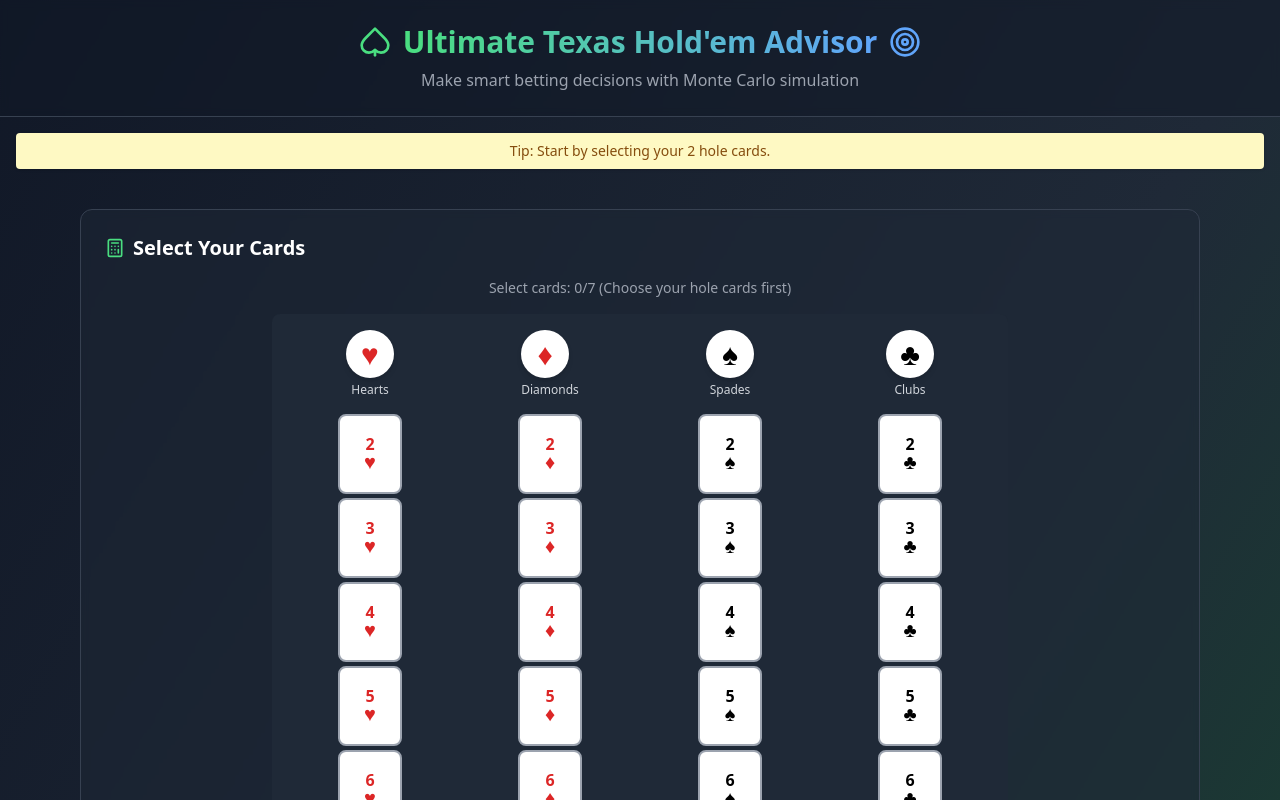
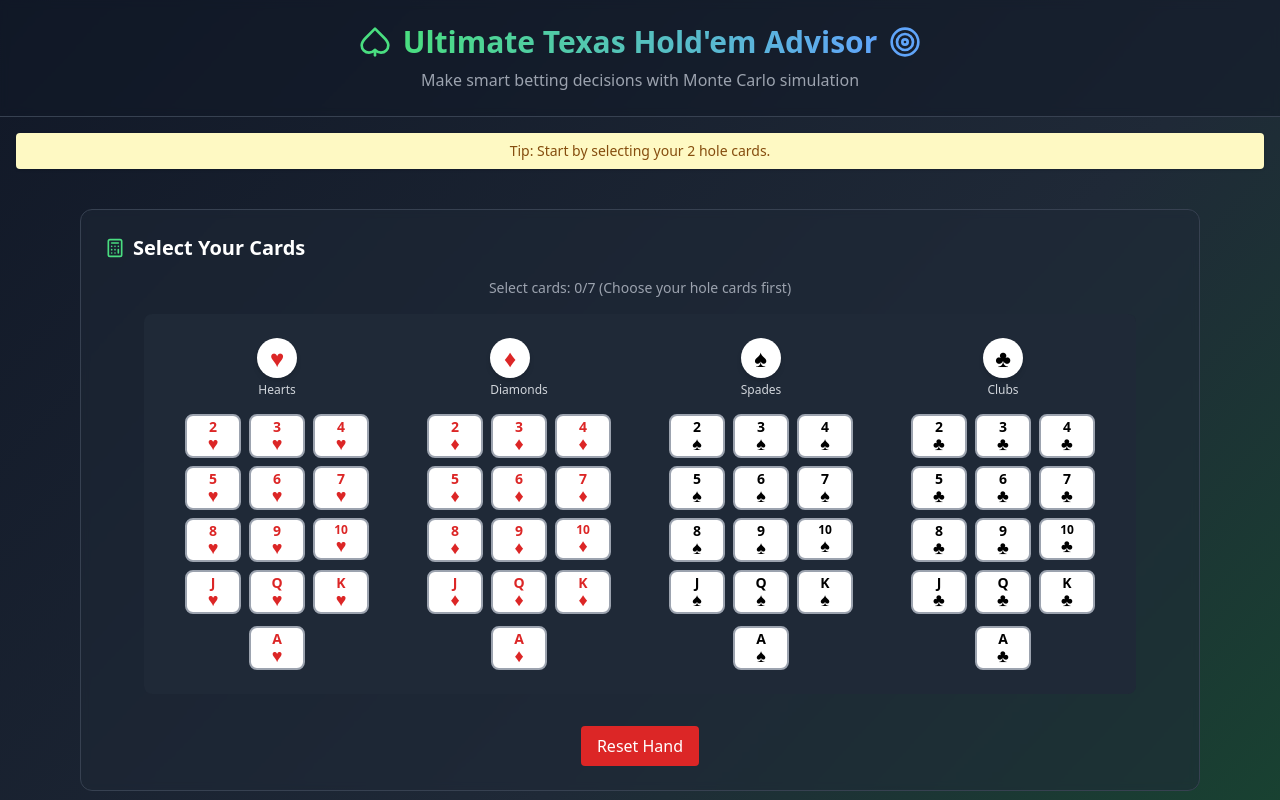
Before and after one commit to khulekanishibe/UltimateTexasHoldemPokerAdvisor, a React (Vite) app: page / in a window 1280 px wide. Shown: the top 800 px of the page. Built offline with nearby package versions, Linux system fonts and the light colour scheme.

Commit message:
Redesign card layout: 3 across, 4 down, Ace at bottom center

```diff
--- a/src/components/CardPicker.tsx
+++ b/src/components/CardPicker.tsx
@@ -3,8 +3,16 @@ import React, { useState } from "react";
 // Card type definition: rank + suit (e.g., "Ah", "Kd", "Qs")
 export type Card = `${'2'|'3'|'4'|'5'|'6'|'7'|'8'|'9'|'T'|'J'|'Q'|'K'|'A'}${'h'|'d'|'s'|'c'}`;
 
-const allRanks = ['2','3','4','5','6','7','8','9','T','J','Q','K','A'];
 const allSuits = ['h','d','s','c'];
+
+// Organize ranks in 3x4 grid + Ace at bottom center
+const rankLayout = [
+  ['2', '3', '4'],    // Row 1
+  ['5', '6', '7'],    // Row 2
+  ['8', '9', 'T'],    // Row 3
+  ['J', 'Q', 'K'],    // Row 4
+  // Ace will be positioned separately at bottom center
+];
 
 // Convert rank for display (T becomes 10)
 function getDisplayRank(rank: string): string {
@@ -35,9 +43,8 @@ function getSuitName(suit: string): string {
 
 /**
  * CardPicker component renders cards organized by suit in 4 columns.
- * Each column represents one suit with ranks from 2 to A.
+ * Each suit shows cards in a 3x4 grid with Ace at the bottom center.
  * Users can select/deselect cards up to 7 total (2 hole + 5 community).
- * Calls onSelect callback with current selection array whenever cards change.
  */
 interface CardPickerProps {
   onSelect: (cards: Card[]) => void;
@@ -69,34 +76,8 @@ export default function CardPicker({ onSelect, onReset }: CardPickerProps) {
     onReset();
   };
 
-  return (
-    <div className="w-full max-w-3xl mx-auto px-4">
-      <div className="mb-4 text-center">
-        <p className="text-sm text-gray-400">
-          Select cards: {selected.length}/7
-          {selected.length <= 2 && " (Choose your hole cards first)"}
-          {selected.length > 2 && selected.length <= 5 && " (Add flop cards)"}
-          {selected.length > 5 && " (Add turn/river)"}
-        </p>
-      </div>
-
-      {/* Scrollable container for mobile */}
-      <div className="overflow-x-auto pb-4">
-        <div className="grid grid-cols-4 gap-4 min-w-[320px] p-4 bg-gray-800 rounded-lg">
-          {allSuits.map(suit => (
-            <div key={suit} className="flex flex-col items-center gap-1">
-              {/* Suit header with larger, more prominent styling */}
-              <div className="mb-3 text-center">
-                <div className={`text-3xl ${getSuitColor(suit)} bg-white rounded-full w-12 h-12 flex items-center justify-center shadow-md`}>
-                  {getSuitSymbol(suit)}
-                </div>
-                <div className="text-xs text-gray-300 font-medium mt-1">
-                  {getSuitName(suit)}
-                </div>
-              </div>
-
-              {/* Cards in this suit - larger, more mobile-friendly */}
-              {allRanks.map(rank => {
+  // Render individual card button
+  const renderCard = (rank: string, suit: string) => {
     const card = `${rank}${suit}` as Card;
     const isSelected = selected.includes(card);
     const isDisabled = selected.length >= 7 && !isSelected;
@@ -108,10 +89,10 @@ export default function CardPicker({ onSelect, onReset }: CardPickerProps) {
         onClick={() => toggleCard(card)}
         disabled={isDisabled}
         className={`
-                      w-16 h-20 rounded-lg border-2 font-bold p-2
+          w-14 h-18 rounded-lg border-2 font-bold p-1
           flex flex-col justify-center items-center
           transition-all duration-200 transform hover:scale-105 hover:shadow-md
-                      ${rank === 'T' ? 'text-xs' : 'text-base'}
+          ${rank === 'T' ? 'text-xs' : 'text-sm'}
           ${isSelected
             ? `bg-green-600 text-white border-2 border-green-800 shadow-lg`
             : `bg-white border-gray-400 hover:bg-gray-50 ${getSuitColor(suit)}`
@@ -126,10 +107,52 @@ export default function CardPicker({ onSelect, onReset }: CardPickerProps) {
         title={`${displayRank}${getSuitSymbol(suit)}`}
       >
         <span className="leading-none">{displayRank}</span>
-                    <span className="text-xl leading-none">{getSuitSymbol(suit)}</span>
+        <span className="text-lg leading-none">{getSuitSymbol(suit)}</span>
       </button>
     );
-              })}
+  };
+
+  return (
+    <div className="w-full max-w-5xl mx-auto px-4">
+      <div className="mb-4 text-center">
+        <p className="text-sm text-gray-400">
+          Select cards: {selected.length}/7
+          {selected.length <= 2 && " (Choose your hole cards first)"}
+          {selected.length > 2 && selected.length <= 5 && " (Add flop cards)"}
+          {selected.length > 5 && " (Add turn/river)"}
+        </p>
+      </div>
+
+      {/* Scrollable container for mobile */}
+      <div className="overflow-x-auto pb-4">
+        <div className="grid grid-cols-4 gap-6 min-w-[400px] p-6 bg-gray-800 rounded-lg">
+          {allSuits.map(suit => (
+            <div key={suit} className="flex flex-col items-center">
+              {/* Suit header */}
+              <div className="mb-4 text-center">
+                <div className={`text-2xl ${getSuitColor(suit)} bg-white rounded-full w-10 h-10 flex items-center justify-center shadow-md`}>
+                  {getSuitSymbol(suit)}
+                </div>
+                <div className="text-xs text-gray-300 font-medium mt-1">
+                  {getSuitName(suit)}
+                </div>
+              </div>
+
+              {/* 3x4 Grid of cards (2-K) */}
+              <div className="grid grid-cols-3 gap-2 mb-3">
+                {rankLayout.map((row, rowIndex) =>
+                  row.map((rank) => (
+                    <div key={`${rank}-${suit}`}>
+                      {renderCard(rank, suit)}
+                    </div>
+                  ))
+                )}
+              </div>
+
+              {/* Ace at bottom center */}
+              <div className="flex justify-center">
+                {renderCard('A', suit)}
+              </div>
             </div>
           ))}
         </div>
```
Lines whose indentation alone changed are shown as unchanged.
